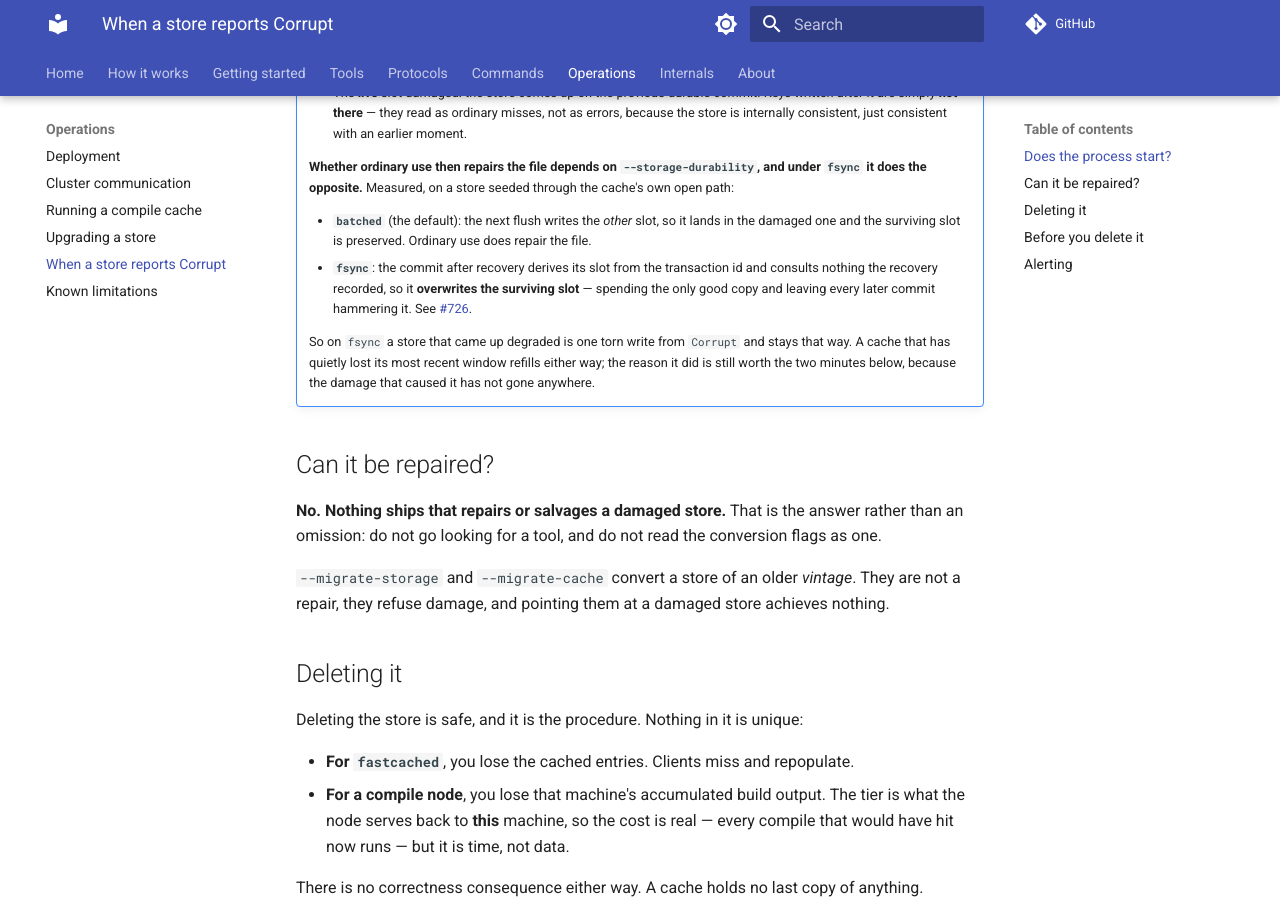
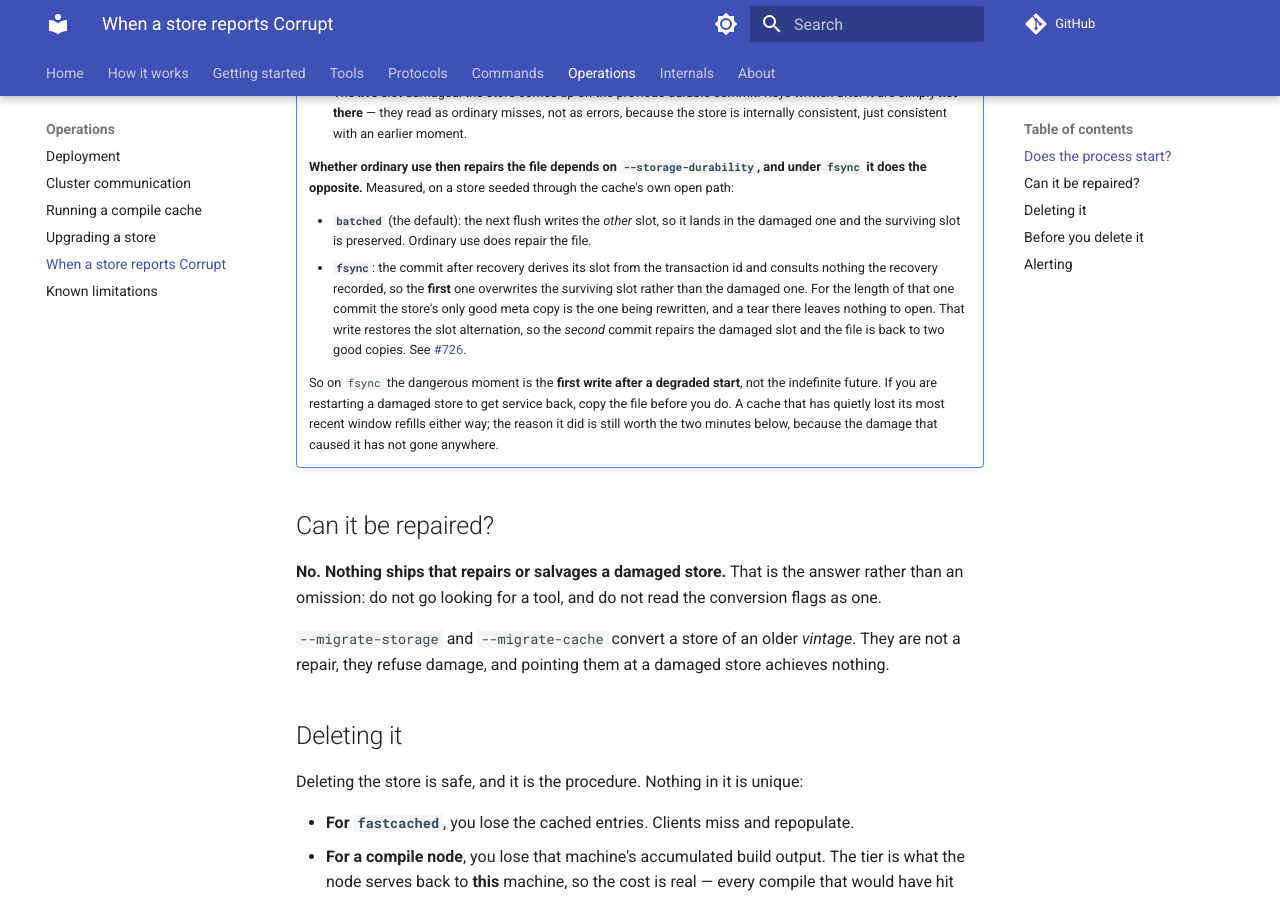
Before and after one commit to LASTRADA-Software/fastcached, an MkDocs documentation site: the page built from docs/operations/corrupt-store.md, in a window 1280 px wide and 900 px high, scrolled down 2355 px. Built offline with MkDocs 1.6.1 and Material for MkDocs 9.7.7, drawn with Linux system fonts in a browser that asks for light colours; comment, search, counter and statistics services are not loaded.

Commit message:
docs: the fsync exposure is one commit wide, not permanent
#727 replaced a false repair claim with a second one, and I merged that too. It
said the fsync commit after a degraded start spends the surviving slot "leaving
every later commit hammering it", and that a store in that state "is one torn
write from Corrupt and stays that way". The first half is right; the tail is
false.

Measured, five fsync commits rather than one:

    damaged B (stale)  before      A: txn=11 (brk)  B: CORRUPT   valid: 1
                       commit #1   A: txn=12        B: CORRUPT   valid: 1
                       commit #2   A: txn=12        B: txn=13    valid: 2
                       commit #3   A: txn=14        B: txn=13    valid: 2
    damaged A (live)   before      A: CORRUPT   B: txn=6 (brk)   valid: 1
                       commit #1   A: CORRUPT   B: txn=7         valid: 1
                       commit #2   A: txn=8     B: txn=7         valid: 2

The write that spends the survivor also RESTORES the slot alternation, so the
second commit lands on the damaged slot and repairs it. The exposure is one
commit wide. The defect is still worth fixing -- it removes the redundancy at
the exact moment damage has just been detected, which is the worst available
moment -- but an operator who reads "stays that way" and then watches the store
recover on the second write concludes the whole page is unreliable, which costs
more than the original error.

The evidence was already inside #726's own body, which said in one sentence that
the fsync write restores parity as a side effect and two sentences earlier that
every subsequent commit keeps hammering the same slot. Both cannot be true. The
probe committed ONCE, so "after" meant "after one commit", and a snapshot was
read as a steady state.

That is the general lesson and it is the second instance today of an instrument
answering a different question than the one asked: a single observation is a
snapshot, not a trend, and cannot tell a transient from a fixed point. Iterate
the operation rather than performing it once.

The page now also tells an operator the actionable thing, which neither previous
version did: the dangerous moment is the first write after a degraded start, so
copy the file before restarting a damaged store.

Refs #726

Signed-off-by: Christian Parpart <christian@parpart.family>

```diff
--- a/docs/operations/corrupt-store.md
+++ b/docs/operations/corrupt-store.md
@@ -119,15 +119,20 @@ it".
       lands in the damaged one and the surviving slot is preserved. Ordinary use
       does repair the file.
     - **`fsync`**: the commit after recovery derives its slot from the
-      transaction id and consults nothing the recovery recorded, so it
-      **overwrites the surviving slot** — spending the only good copy and
-      leaving every later commit hammering it. See
+      transaction id and consults nothing the recovery recorded, so the
+      **first** one overwrites the surviving slot rather than the damaged one.
+      For the length of that one commit the store's only good meta copy is the
+      one being rewritten, and a tear there leaves nothing to open. That write
+      restores the slot alternation, so the *second* commit repairs the damaged
+      slot and the file is back to two good copies. See
       [#726](https://github.com/LASTRADA-Software/fastcached/issues/726).
 
-    So on `fsync` a store that came up degraded is one torn write from `Corrupt`
-    and stays that way. A cache that has quietly lost its most recent window
-    refills either way; the reason it did is still worth the two minutes below,
-    because the damage that caused it has not gone anywhere.
+    So on `fsync` the dangerous moment is the **first write after a degraded
+    start**, not the indefinite future. If you are restarting a damaged store to
+    get service back, copy the file before you do. A cache that has quietly lost
+    its most recent window refills either way; the reason it did is still worth
+    the two minutes below, because the damage that caused it has not gone
+    anywhere.
 
 ## Can it be repaired?
 
```
